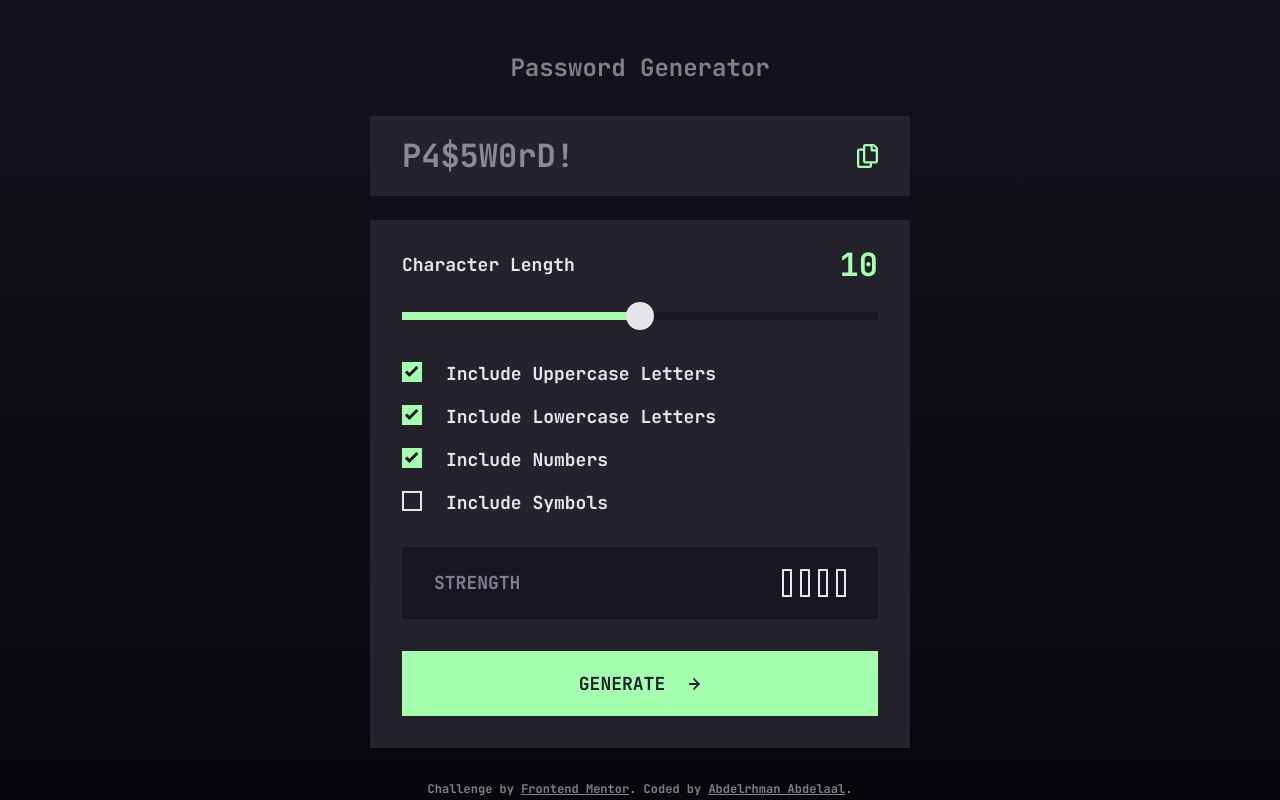
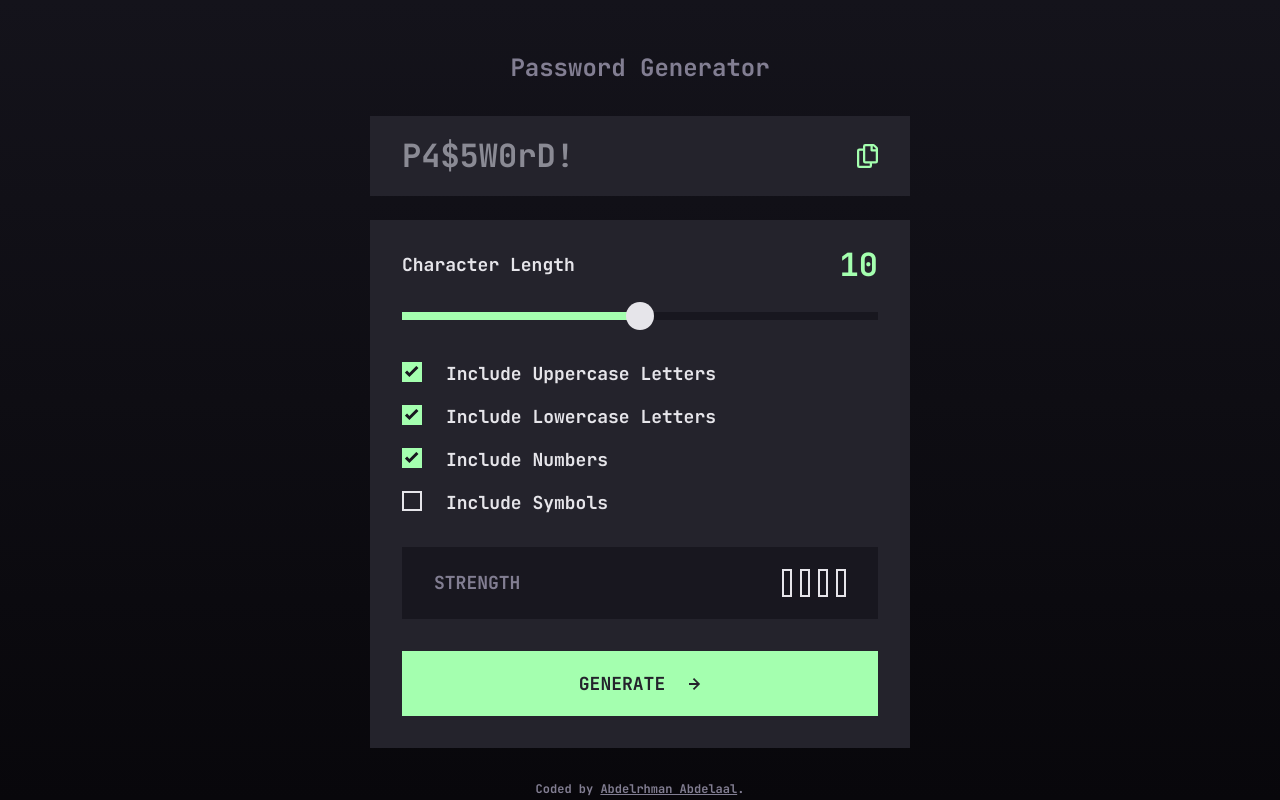
Before and after one commit to MrBlackvanta/password-generator-app, a Next.js app: page / in a window 1280 px wide. Built offline with nearby package versions, Linux system fonts and the light colour scheme.

Commit message:
fix: update live site URL and author link in README, remove Netlify mirror

```diff
--- a/src/app/page.tsx
+++ b/src/app/page.tsx
@@ -13,16 +13,7 @@
       </main>
 
       <footer className="absolute inset-x-0 bottom-0 px-4 pb-0.5 text-center text-note text-ink-muted">
-        Challenge by{" "}
-        <a
-          href="https://www.frontendmentor.io?ref=challenge"
-          target="_blank"
-          rel="noopener noreferrer"
-          className="v-footer-link"
-        >
-          Frontend Mentor
-        </a>
-        . Coded by{" "}
+        Coded by{" "}
         <a
           href="https://www.linkedin.com/in/abdelrhman-vanta/"
           target="_blank"
```
Also changed, not shown: screenshot.webp, 1 other file (tests, documents, lock files or other folders).
